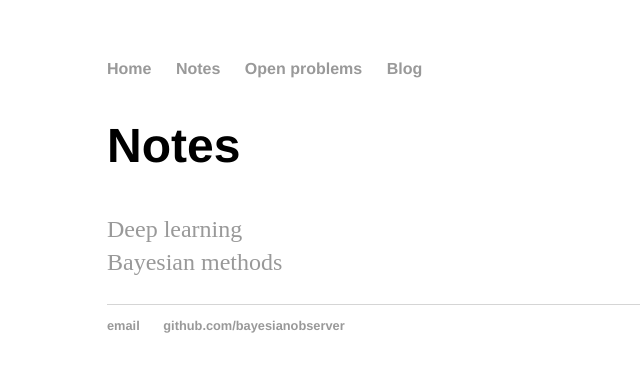
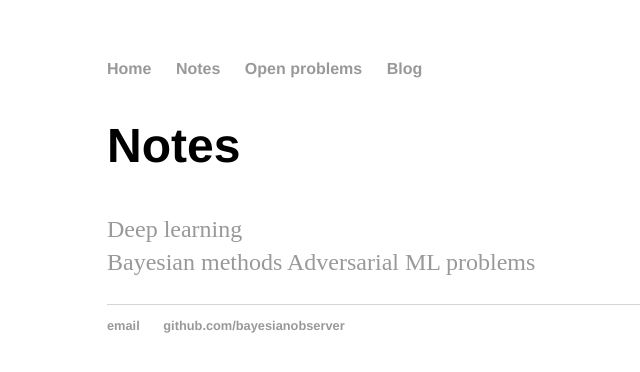
Before and after one commit to bayesianobserver/bayesianobserver.github.io, a Jekyll site: the page built from ml/notes.md, in a window 1280 px wide. Shown: the top 372 px of the page, without its empty margins (85-725 px from the left). Built offline with Jekyll 4.4.1, drawn with Linux system fonts in a browser that asks for light colours.

Commit message:
Update notes.md

```diff
--- a/ml/notes.md
+++ b/ml/notes.md
@@ -5,3 +5,4 @@ title: Notes
 
 [Deep learning](/ml/deeplearning)
 [Bayesian methods](/ml/bayesianmethods)
+[Adversarial ML problems](/ml/adversarial)
```
